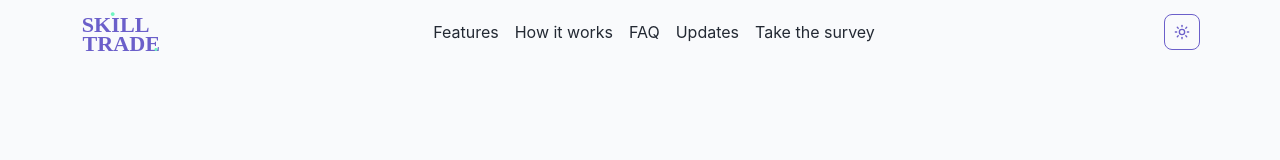
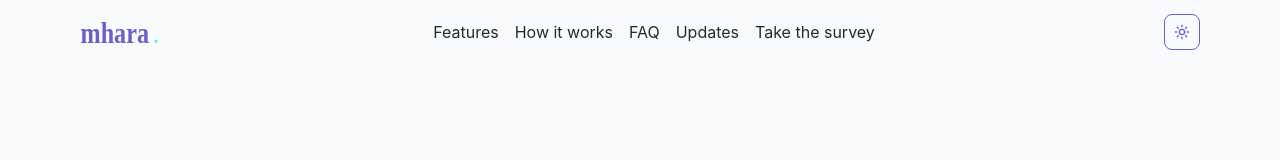
Before and after one commit to ibamir/Skill-Trade, a Next.js app in the folder webapp/customer-portal/: page / in a window 1280 px wide. Shown: the top 160 px of the page. Built offline with nearby package versions, Linux system fonts and the light colour scheme.

Commit message:
11 Fix the nav bar

```diff
--- a/webapp/customer-portal/app/page.tsx
+++ b/webapp/customer-portal/app/page.tsx
@@ -10,7 +10,7 @@ import Newsletter from '@/components/Home/newsletter'
 export default function Home() {
     return (
         <div
-            className="w-full h-full bg-background flex flex-col items-center justify-center gap-8"
+            className="w-full h-full bg-background flex flex-col items-center justify-center gap-8 px-4"
             id="home"
         >
             <Header />
--- a/webapp/customer-portal/components/Home/navbar/header.tsx
+++ b/webapp/customer-portal/components/Home/navbar/header.tsx
@@ -36,7 +36,7 @@ export function Header() {
             className={cn(
                 'sticky top-0 z-50 flex items-center justify-center bg-background mx-auto w-full max-w-6xl md:transition-all md:ease-out',
                 {
-                    'md:top-2 md:max-w-3xl md:shadow rounded-2xl bg-popover/40 backdrop-blur-md border border-border':
+                    'top-2 md:max-w-3xl md:shadow rounded-2xl bg-popover/40 backdrop-blur-md border border-border':
                         scrolled,
                 },
             )}
@@ -61,7 +61,7 @@ export function Header() {
                         <img
                             src={theme === 'dark' ? '/dark.svg' : '/light.svg'}
                             alt="Skill Trade"
-                            className="w-20"
+                            className="w-20 max-h-fit"
                         />
                     </span>
                 </a>
```
Also changed, not shown: webapp/customer-portal/public/dark.svg, webapp/customer-portal/public/light.svg.
